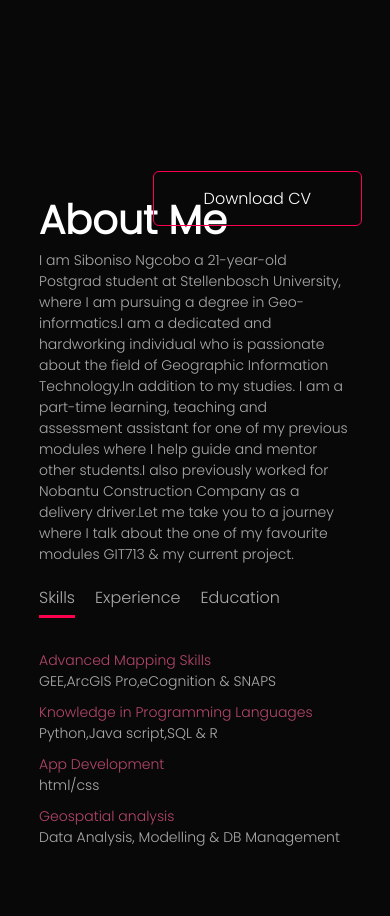
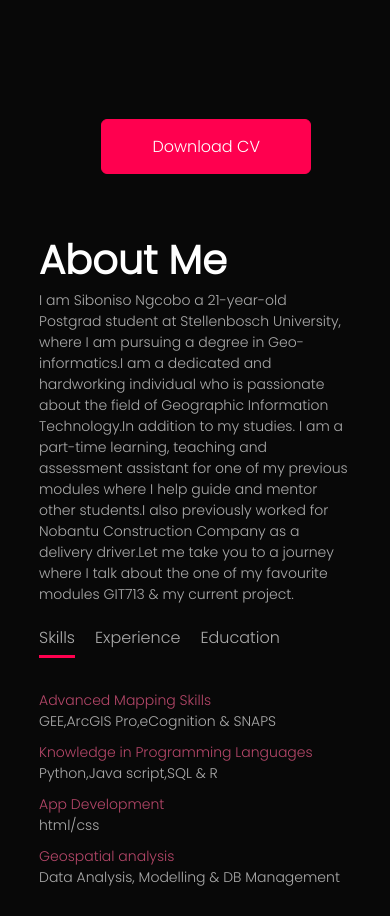
Before and after one commit to 23727829/23727829.github.io, a plain HTML site: page index.html in a window 390 px wide. Shown: the part 1352-2268 px from the top of the page. Drawn offline with Linux system fonts and the light colour scheme.

Commit message:
Add files via upload

```diff
--- a/css/style.css
+++ b/css/style.css
@@ -300,6 +300,14 @@ nav ul li a:hover::after{
 .social-icons a:hover{
 	color:#ff004f;
 	transform: translateY(-5px);
+}
+.btn.btn1{
+	display: inline-block;
+	background:#ff004f;
+}
+.btn.btn1:hover{
+	background-color: transparent;
+  color: #fff;
 }
 .btn.btn2{
 	display: inline-block;
@@ -616,6 +624,12 @@ ul{
 	 .sub-title{
 		 font-size:40px;
 	 }
+	 .btn.btn1{
+		 margin-top: -10px ;
+		 margin-bottom:150px ;
+		 padding:0 px;
+		 position: absolute ;
+	 }
 	 .about-col1, .about-col2{
 		 flex-basis:100%;
 	 }
@@ -625,6 +639,7 @@ ul{
 	 .about-col2{
 		 font-size:14px;
 	 }
+
 	 .tab-links{
 		 font-size:16px;
 		 margin-right:20px;
```
